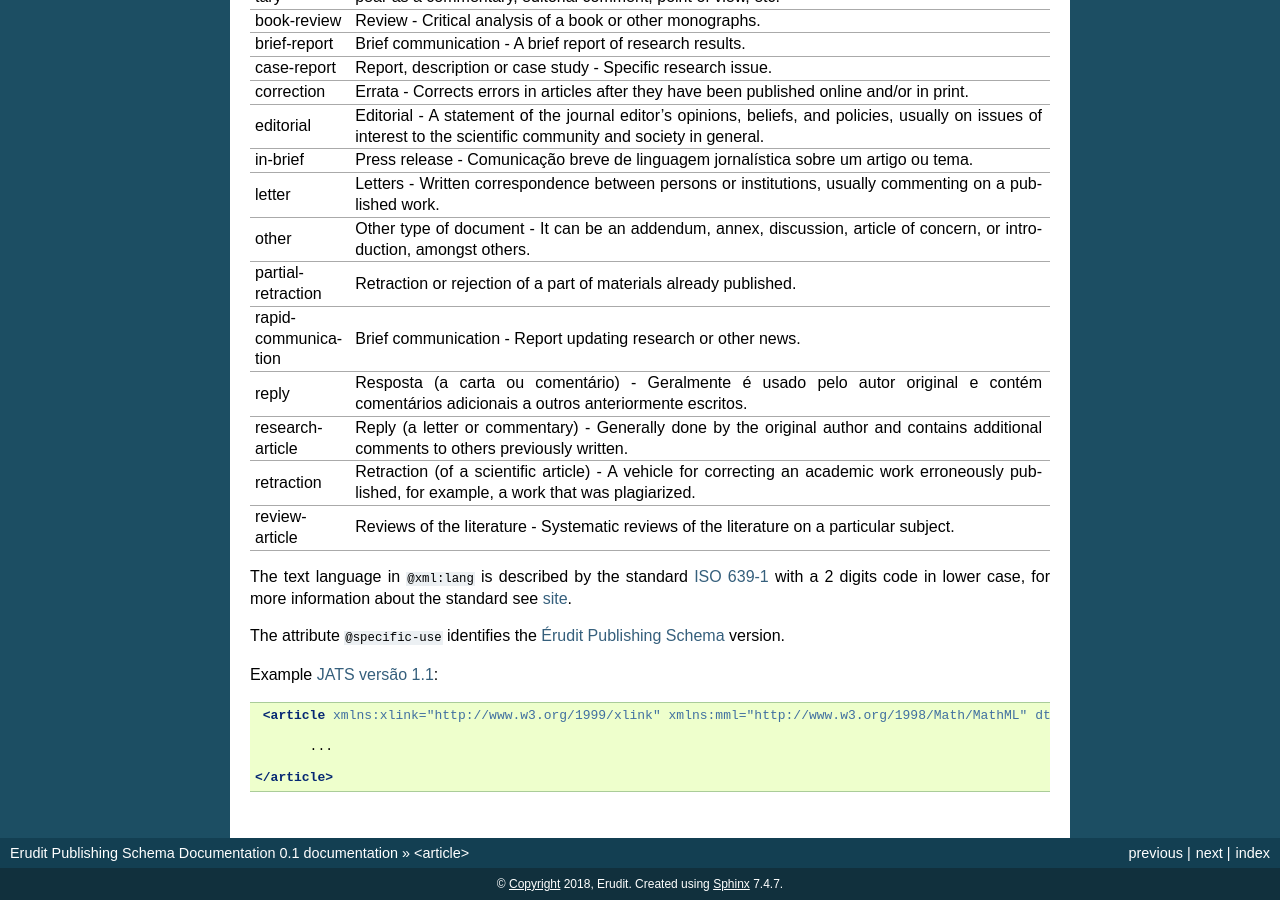
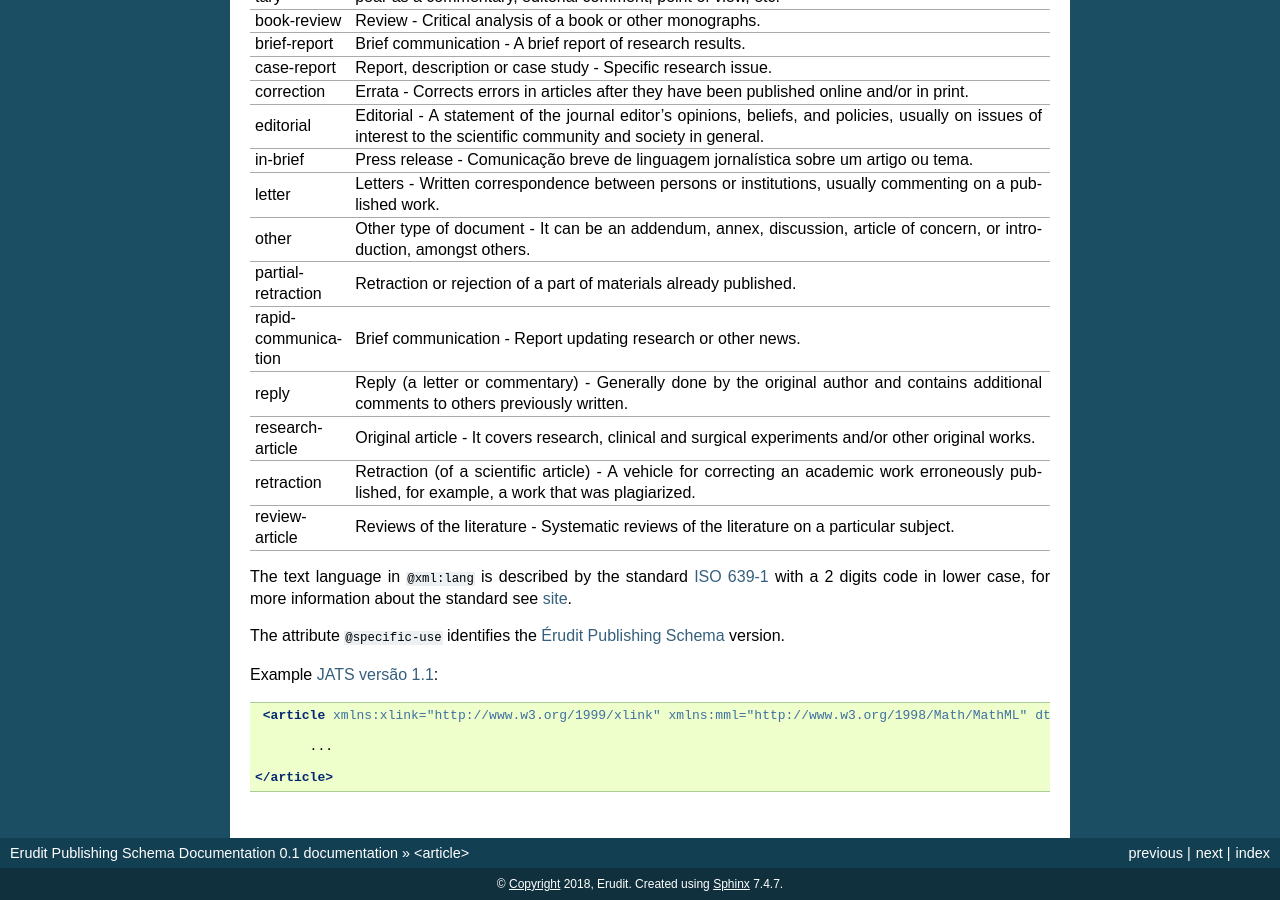
Before and after one commit to erudit/erudit-ps-documentation, a Sphinx documentation site: the page built from docs/source/tagset/element-article.rst, in a window 1280 px wide and 900 px high, scrolled down 712 px. Built offline with Sphinx 7.4.7, drawn with Linux system fonts in a browser that asks for light colours.

Commit message:
Adjusts in index.rst

```diff
--- a/docs/source/tagset/element-article.rst
+++ b/docs/source/tagset/element-article.rst
@@ -79,14 +79,13 @@ For the ``@article-type`` attribute the allowed values are:
 | rapid-communication| news.                                                    |
 |                    |                                                          |
 +--------------------+----------------------------------------------------------+
-|                    | Resposta (a carta ou comentário) - Geralmente é usado    |
-| reply              | pelo autor original e contém comentários adicionais a    |
-|                    | outros anteriormente escritos.                           |
+|                    | Reply (a letter or commentary) - Generally done by the   |
+| reply              | original author and contains additional comments to      |
+|                    | others previously written.                               |
 |                    |                                                          |
 +--------------------+----------------------------------------------------------+
-|                    | Reply (a letter or commentary) - Generally done by the   |
-| research-article   | original author and contains additional comments to      |
-|                    | others previously written.                               |
+|                    | Original article - It covers research, clinical and      |
+| research-article   | surgical experiments and/or other original works.        |
 |                    |                                                          |
 +--------------------+----------------------------------------------------------+
 |                    | Retraction (of a scientific article) - A vehicle for     |
```
